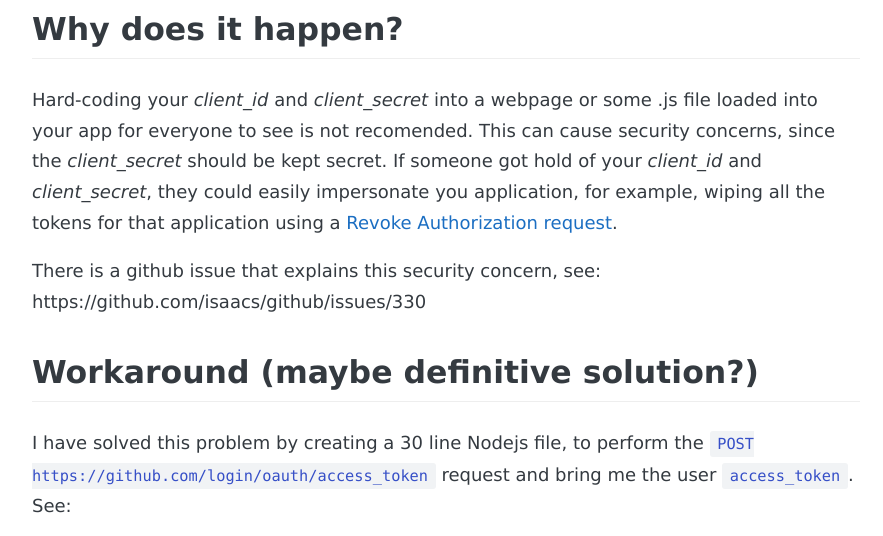
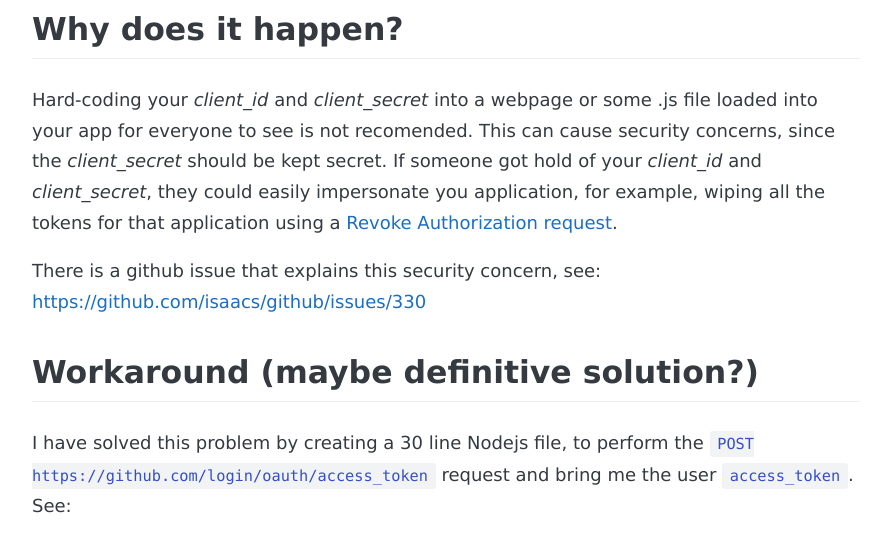
Before and after one commit to andreybleme/andreybleme.github.io, a Jekyll site: the page built from _posts/2018-02-24-oauth-github-web-flow-cors-problem.markdown, in a window 1280 px wide and 900 px high, scrolled down 907 px, cut to the strip 0-536 px from the top of the window. Shown: the whole strip, without its empty margins (194-1077 px from the left). Built offline with Jekyll 4.4.1, drawn with Linux system fonts in a browser that asks for light colours; nearby versions of some CDN libraries; some web fonts are replaced; comment, search, counter and statistics services are not loaded; some of the changed lines change nothing that is shown.

Commit message:
fixing missing link

```diff
--- a/_posts/2018-02-24-oauth-github-web-flow-cors-problem.markdown
+++ b/_posts/2018-02-24-oauth-github-web-flow-cors-problem.markdown
@@ -30,7 +30,7 @@ Why does it happen?
 Hard-coding your *client_id* and *client_secret* into a webpage or some .js file loaded into your app for everyone to see is not recomended. This can cause security concerns, since the *client_secret*  should be kept secret. If someone got hold of your *client_id* and *client_secret*, they could easily impersonate you application, for example, wiping all the tokens for that application using a [Revoke Authorization request](https://developer.github.com/v3/oauth_authorizations/#revoke-all-authorizations-for-an-application).
 
 There is a github issue that explains this security concern, see:
-https://github.com/isaacs/github/issues/330
+[https://github.com/isaacs/github/issues/330](https://github.com/isaacs/github/issues/330)
 
 Workaround (maybe definitive solution?)
 -------
```
